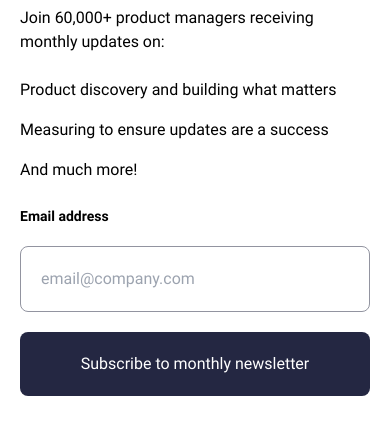
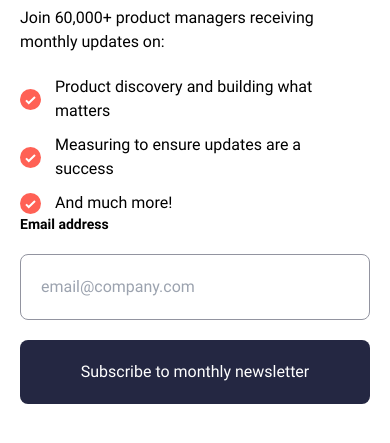
Before and after one commit to Deeokafor/fm-newsletter-sign-up-with-success-message-main, a website: page index.html in a window 390 px wide. Shown: the part 405-848 px from the top of the page. Drawn offline with Linux system fonts and the light colour scheme.

Commit message:
evenly spread form list items for mobile ui

```diff
--- a/assets/css/custom.css
+++ b/assets/css/custom.css
@@ -13,3 +13,10 @@
 * {
     font-family: Roboto;
 }
+
+.dee-custom-list li {
+    background: url('../../assets/images/icon-list.svg') no-repeat left center;
+    list-style-position: inside;
+    /* vertical-align: middle; */
+    padding: 5px 10px 5px 35px;
+}
--- a/index.html
+++ b/index.html
@@ -23,17 +23,17 @@
       <div id="hero">
         <img src="/assets/images/illustration-sign-up-mobile.svg" alt="" class="tw-w-full">
       </div>
-      <div class="tw-flex tw-flex-col tw-justify-evenly tw-py-10 tw-px-5 tw-pr-5">
+      <div class="tw-flex tw-flex-col tw-justify-evenly tw-py-10 tw-px-5 ">
         <h1 class="tw-text-[40px] tw-font-bold">
           Stay updated!
         </h1>
         <p class="tw-py-4">
           Join 60,000+ product managers receiving monthly updates on:
         </p>
-        <ul>
-          <li class="tw-py-2">Product discovery and building what matters</li>
-          <li class="tw-py-2">Measuring to ensure updates are a success</li>
-          <li class="tw-py-2">And much more!</li>
+        <ul class="dee-custom-list tw-w-full tw-h-32 tw-flex tw-flex-col tw-justify-around">
+          <li class="tw-py-4"> Product discovery and building what matters</li>
+          <li class="tw-py-4"> Measuring to ensure updates are a success</li>
+          <li class="tw-py-2"> And much more!</li>
         </ul>
         <form action="#" class="tw-flex tw-flex-col tw-mt-4">
           <label for="email_address" class="tw-font-bold tw-text-sm">
```
Also changed, not shown: assets/css/output.css.
